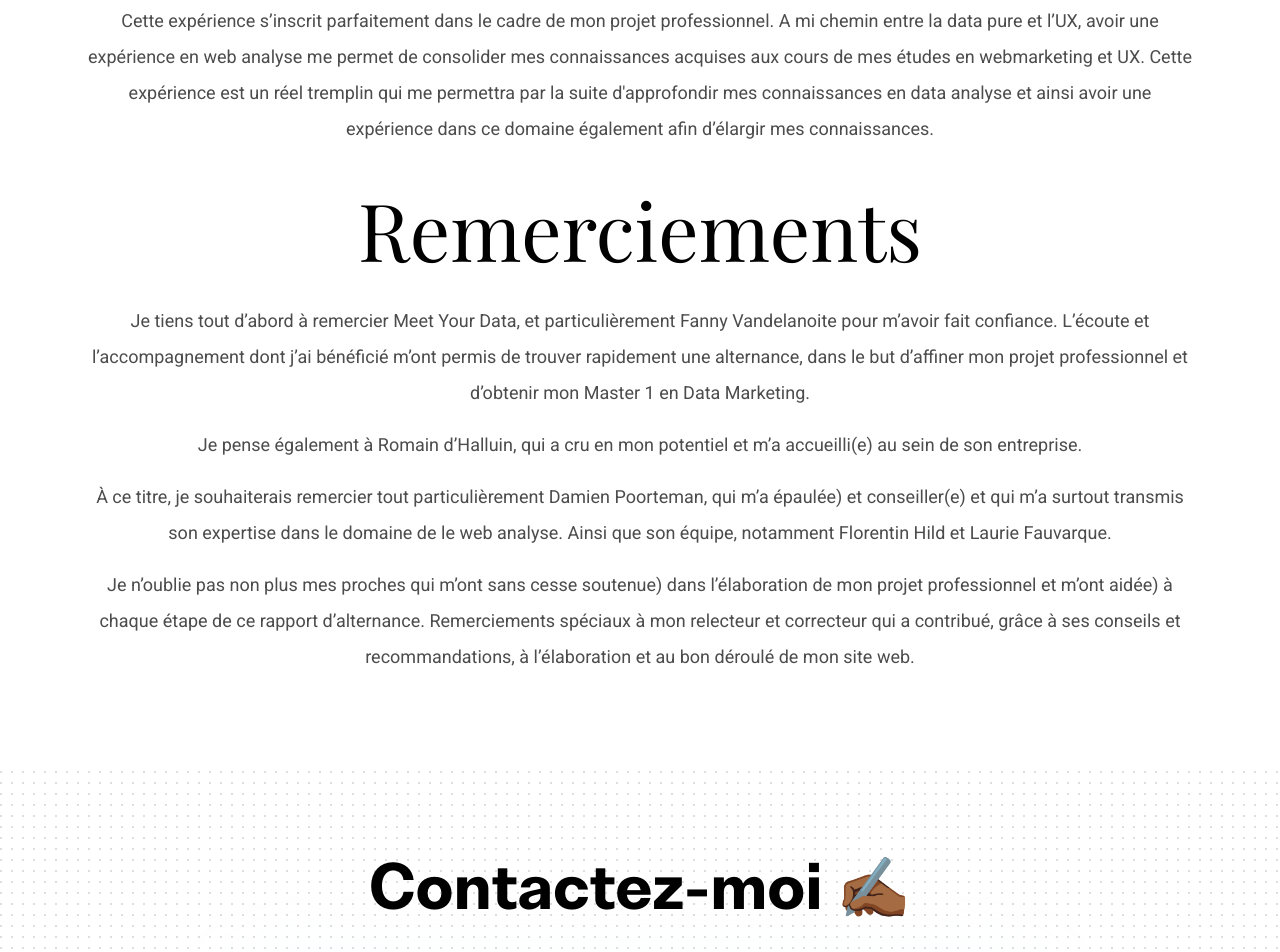
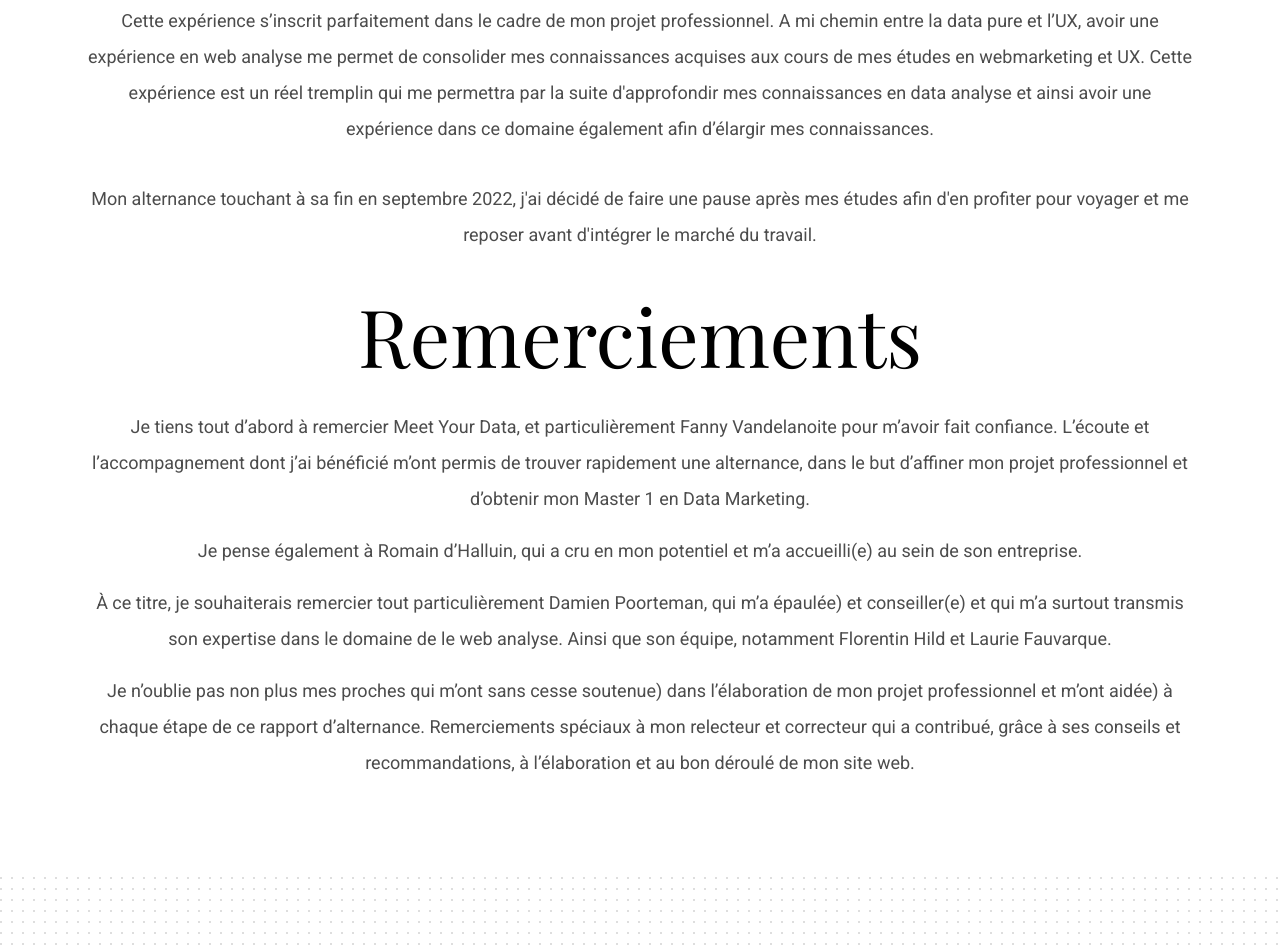
Before and after one commit to Mariama19/mariama-diallo-rapport-alternance-m1, a plain HTML site: page portfolio.html in a window 1280 px wide. Shown: the part 1115-2067 px from the top of the page. Drawn offline with nearby package versions, Linux system fonts and the light colour scheme.

Commit message:
Update portfolio.html

```diff
--- a/portfolio.html
+++ b/portfolio.html
@@ -106,6 +106,8 @@ height="0" width="0" style="display:none;visibility:hidden"></iframe></noscript>
 
         <p>Cette expérience s’inscrit parfaitement dans le cadre de mon projet professionnel. A mi chemin entre la data pure et l’UX, avoir une expérience en web analyse me permet de consolider mes connaissances acquises aux cours de mes études en webmarketing et UX. Cette expérience est un réel tremplin qui me permettra par la suite d'approfondir mes connaissances en data analyse et ainsi avoir une expérience dans ce domaine également afin d’élargir mes connaissances.</p><br>
 
+        <p>Mon alternance touchant à sa fin en septembre 2022, j'ai décidé de faire une pause après mes études afin d'en profiter pour voyager et me reposer avant d'intégrer le marché du travail.</p><br>
+
 
       <div class="remerciement">
         <h1 class="remerciements">Remerciements</h1></br>
```
